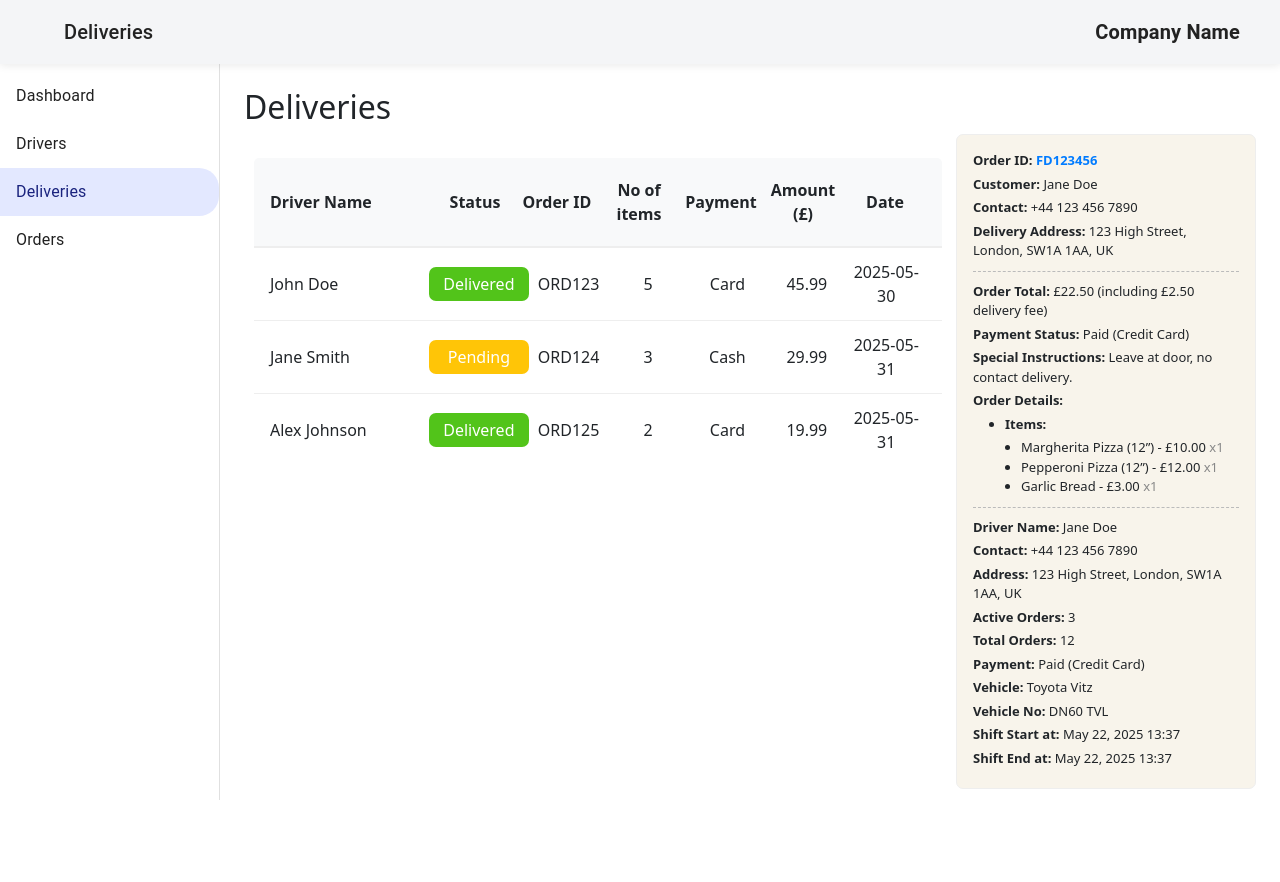
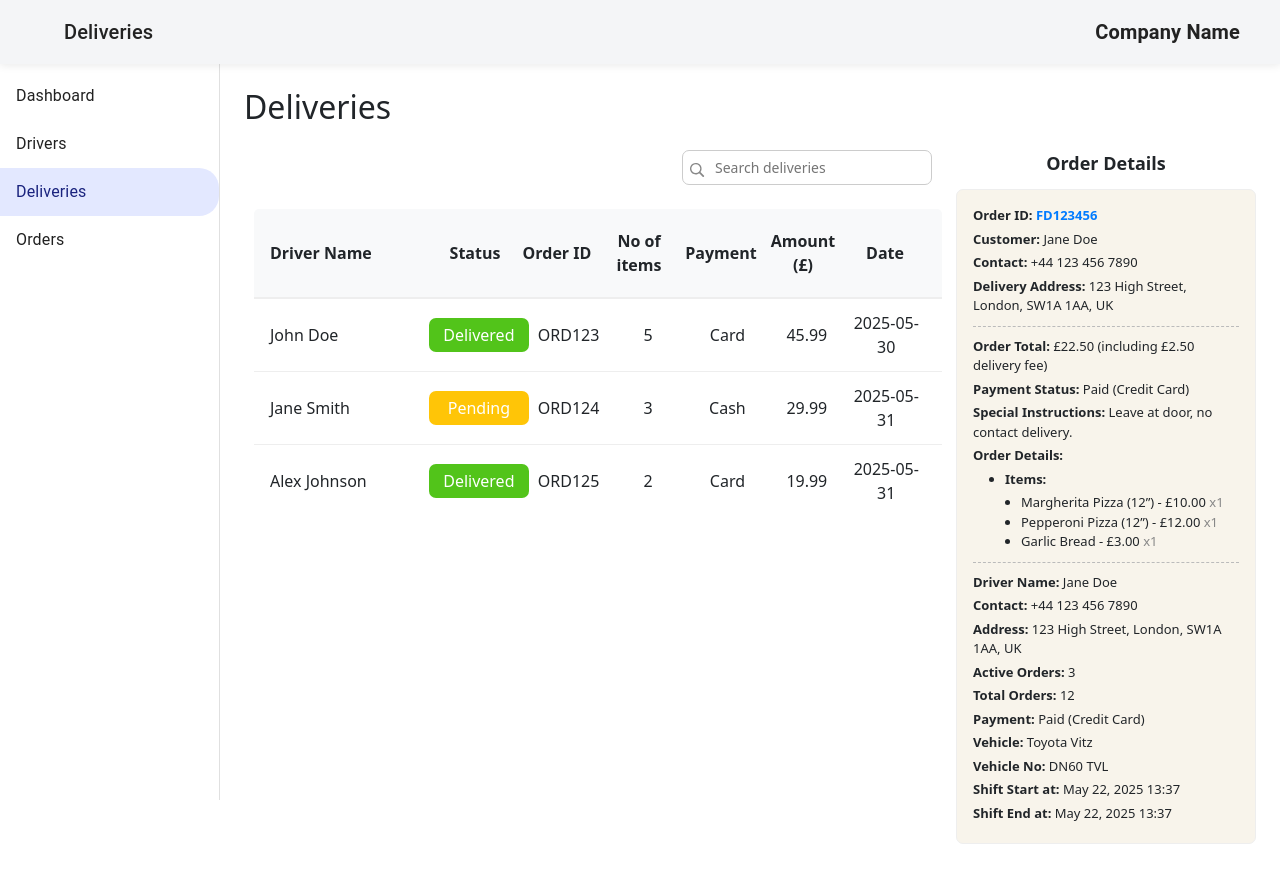
Before and after one commit to kasun-chamara/Dispatch-dashboard, a React (Vite) app: page /deliveries in a window 1280 px wide. Before the commit the page ends 827 px from the top, so only its background shows below. Built offline with nearby package versions, Linux system fonts and the light colour scheme; some icons are missing.

Commit message:
Update Mock

```diff
--- a/src/components/DeliveriesSummery.jsx
+++ b/src/components/DeliveriesSummery.jsx
@@ -2,6 +2,11 @@ import React from 'react';
 import deliverySummary from '../mockdata/deliverySummaryData';
 
 const DeliveriesSummery = () => (
+  <div style={{ maxWidth: 300, width: 300 }}>
+    {/* Centered heading above the card */}
+    <div style={{ fontWeight: 700, fontSize: 18, marginBottom: 12, textAlign: 'center' }}>
+      Order Details
+    </div>
     <div
       style={{
         border: '1px solid #eee',
@@ -10,7 +15,6 @@ const DeliveriesSummery = () => (
         marginBottom: 14,
         background: '#F8F4EB',
         fontSize: 13,
-      maxWidth: 300,
         width: '100%',
         boxSizing: 'border-box'
       }}
@@ -96,6 +100,7 @@ const DeliveriesSummery = () => (
         <b>Shift End at:</b> {deliverySummary.driver.shiftEnd}
       </div>
     </div>
+  </div>
 );
 
 export default DeliveriesSummery;
--- a/src/components/DriverDetailsCard.jsx
+++ b/src/components/DriverDetailsCard.jsx
@@ -12,15 +12,14 @@ const DriverDetailsCard = ({ driver }) => {
     <div
       style={{
         border: '1px solid #eee',
-        borderRadius: 7,
-        padding: 20, // Increased padding for better spacing
-        marginBottom: 14,
-        background: '#F8F4EB',
-        fontSize: 13,
-        maxWidth: 300,
-        width: '100%',
-        boxSizing: 'border-box',
-        marginTop: 16, // Remove top margin
+      borderRadius: 7,
+      padding: 16,
+      marginBottom: 14,
+      background: '#F8F4EB',
+      fontSize: 13,
+      maxWidth: 350,
+      width: '100%',
+      boxSizing: 'border-box'
       }}
     >
       <div style={{ display: 'flex', alignItems: 'center', marginBottom: 4 }}>
--- a/src/pages/Deliveries.jsx
+++ b/src/pages/Deliveries.jsx
@@ -4,10 +4,41 @@ import DeliveriesSummery from '../components/DeliveriesSummery';
 
 const Deliveries = () => (
   <div>
-    <h2>Deliveries</h2>
+    {/* Page heading only */}
+    <h2 style={{ marginBottom: 24 }}>Deliveries</h2>
     <div style={{ display: 'flex', gap: 24, alignItems: 'flex-start' }}>
-
       <div style={{ flex: 1 }}>
+        {/* Search bar at the top right of the table */}
+        <div style={{ display: 'flex', justifyContent: 'flex-end', marginBottom: 12 }}>
+          <div style={{ position: 'relative', width: 250 }}>
+            <span
+              style={{
+                position: 'absolute',
+                left: 8,
+                top: '50%',
+                transform: 'translateY(-50%)',
+                color: '#888',
+                pointerEvents: 'none',
+                zIndex: 2
+              }}
+            >
+              <svg width="16" height="16" fill="currentColor" viewBox="0 0 18 16">
+                <path d="M11.742 10.344a6.5 6.5 0 1 0-1.397 1.398h-.001l3.85 3.85a1 1 0 0 0 1.415-1.414l-3.85-3.85zm-5.242 1.106a5 5 0 1 1 0-10 5 5 0 0 1 0 10z"/>
+              </svg>
+            </span>
+            <input
+              type="text"
+              placeholder="Search deliveries"
+              style={{
+                width: '100%',
+                fontSize: 14,
+                padding: '6px 8px 6px 32px',
+                borderRadius: 7,
+                border: '1px solid #ccc'
+              }}
+            />
+          </div>
+        </div>
         <DeliveriesTable />
       </div>
       <DeliveriesSummery />
```
Lines whose indentation alone changed are shown as unchanged.
